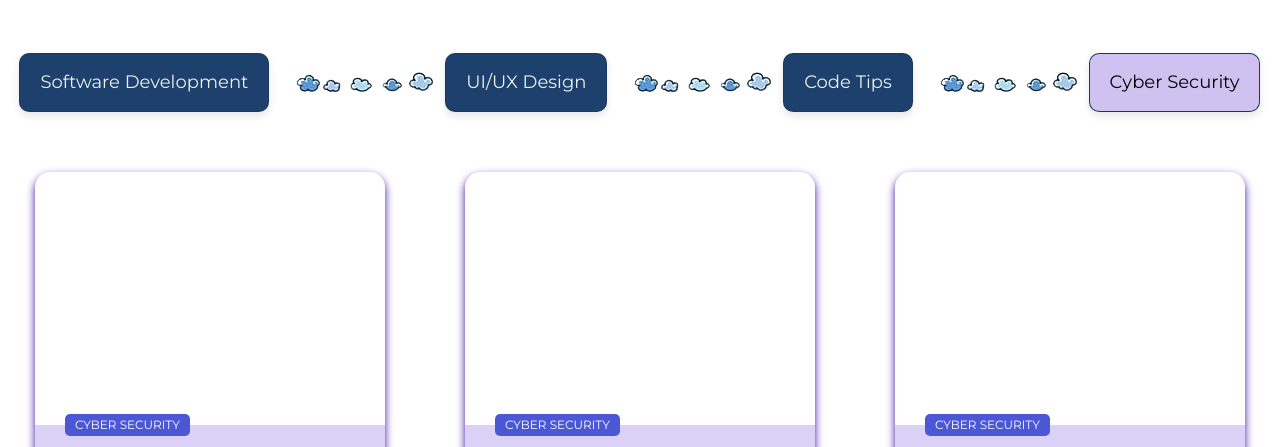
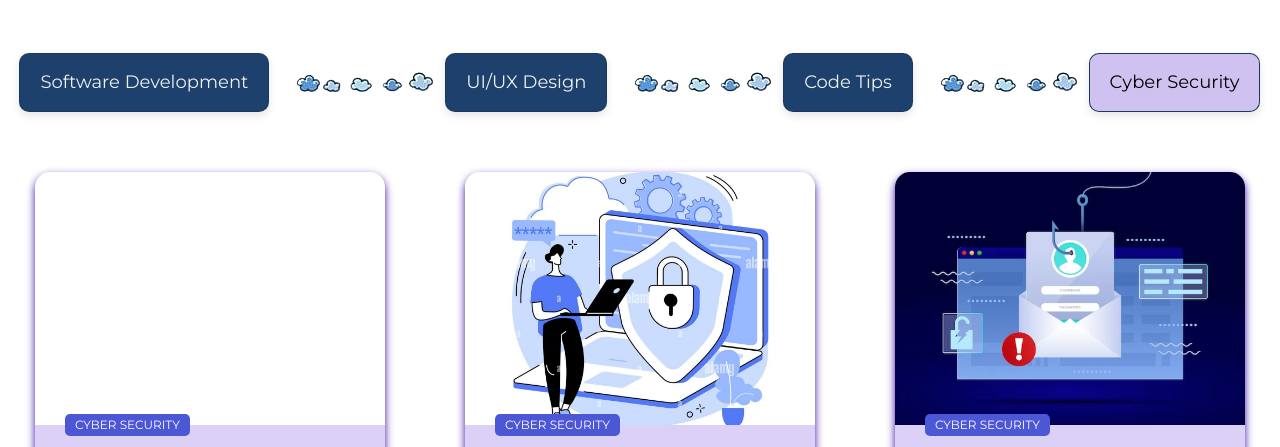
Before and after one commit to MirImaadAli1/InterWeave, a plain HTML site: page 4-cyber.html in a window 1280 px wide. Shown: the part 320-767 px from the top of the page. Drawn offline with Linux system fonts and the light colour scheme.

Commit message:
Update 4-cyber.html

```diff
--- a/4-cyber.html
+++ b/4-cyber.html
@@ -172,7 +172,7 @@
                         </div>
                         <div class="col-lg-12 col-md-6 col-sm-6">
                             <div class="blog__item">
-                                <div class="blog__pic set-bg" data-setbg="img/blog/blog-4b.jpeg">
+                                <div class="blog__pic set-bg" data-setbg="img/blog/blog-4b.jpg">
                                     <div class="label">Cyber Security</div>
                                 </div>
                                 <div class="blog__text">
@@ -186,7 +186,7 @@
                         </div>
                         <div class="col-lg-12 col-md-6 col-sm-6">
                             <div class="blog__item">
-                                <div class="blog__pic set-bg" data-setbg="img/blog/blog-4c.jpg">
+                                <div class="blog__pic set-bg" data-setbg="img/blog/blog-4c.avif">
                                     <div class="label">Cyber Security</div>
                                 </div>
                                 <div class="blog__text">
```
